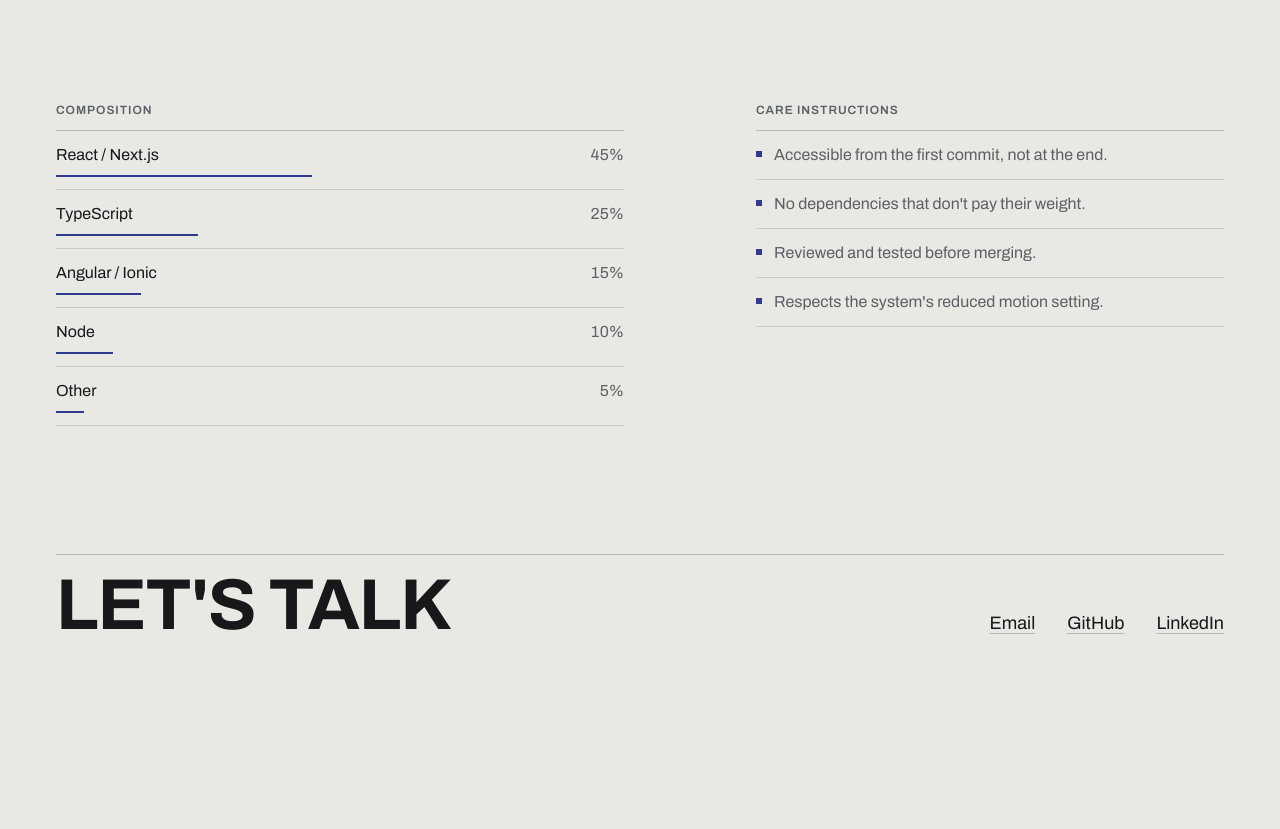
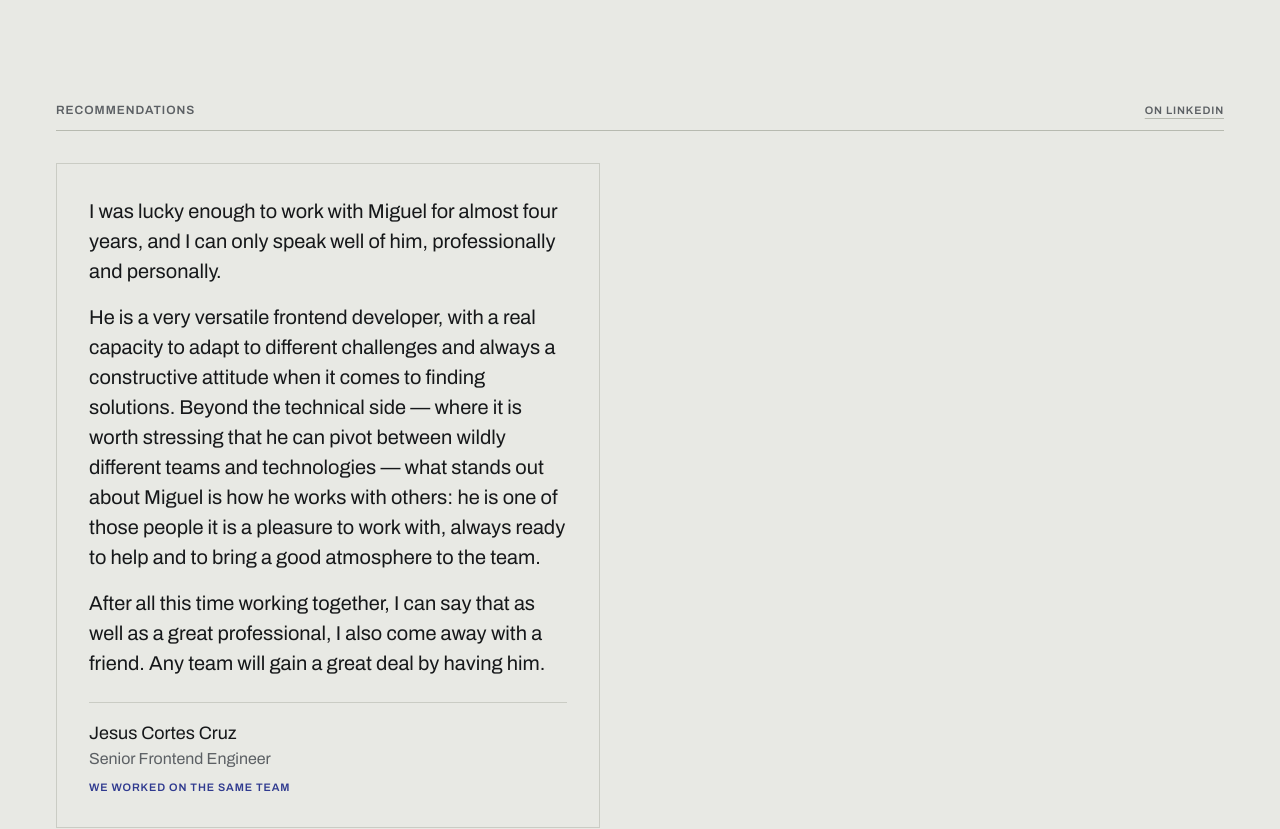
Before and after one commit to sonegs/portfolio, a Next.js app: page /en in a window 1280 px wide. Shown: the part 1800-2629 px from the top of the page. Before the commit the page ends 2549 px from the top, so only its background shows below. Built offline with nearby package versions, Linux system fonts and the light colour scheme; no server answers.

Commit message:
feat(testimonials): add the LinkedIn recommendations

```diff
--- a/public/locales/en/common.json
+++ b/public/locales/en/common.json
@@ -26,6 +26,10 @@
   "CAREER_AGENCY_ROLE": "Web developer",
   "CAREER_AGENCY_COMPANY": "Agency · Málaga",
   "CAREER_AGENCY_DETAIL": "Custom projects for retail and tourism clients.",
+  "TESTIMONIALS": "Recommendations",
+  "TESTIMONIALS_SOURCE": "On LinkedIn",
+  "TESTIMONIAL_JESUS_CORTES_TEXT": "I was lucky enough to work with Miguel for almost four years, and I can only speak well of him, professionally and personally.\n\nHe is a very versatile frontend developer, with a real capacity to adapt to different challenges and always a constructive attitude when it comes to finding solutions. Beyond the technical side — where it is worth stressing that he can pivot between wildly different teams and technologies — what stands out about Miguel is how he works with others: he is one of those people it is a pleasure to work with, always ready to help and to bring a good atmosphere to the team.\n\nAfter all this time working together, I can say that as well as a great professional, I also come away with a friend. Any team will gain a great deal by having him.",
+  "TESTIMONIAL_JESUS_CORTES_RELATION": "We worked on the same team",
   "COMPOSITION": "Composition",
   "COMPOSITION_OTHER": "Other",
   "CARE_INSTRUCTIONS": "Care instructions",
--- a/public/locales/es/common.json
+++ b/public/locales/es/common.json
@@ -26,6 +26,10 @@
   "CAREER_AGENCY_ROLE": "Desarrollador web",
   "CAREER_AGENCY_COMPANY": "Agencia · Málaga",
   "CAREER_AGENCY_DETAIL": "Proyectos a medida para clientes de retail y turismo.",
+  "TESTIMONIALS": "Opiniones",
+  "TESTIMONIALS_SOURCE": "En LinkedIn",
+  "TESTIMONIAL_JESUS_CORTES_TEXT": "Tuve la suerte de trabajar con Miguel durante casi cuatro años y solo puedo hablar bien de él, tanto a nivel profesional como personal.\n\nEs un desarrollador frontend muy versátil, con una gran capacidad para adaptarse a distintos retos y siempre con una actitud constructiva para encontrar soluciones. Más allá de lo técnico, en el que hay que recalcar que es capaz de pivotar entre equipos y tecnologías muy dispares, Miguel destaca por su compañerismo: es de esas personas con las que da gusto trabajar, siempre dispuesto a ayudar y aportar buen ambiente al equipo.\n\nDespués de todo este tiempo trabajando juntos, puedo decir que además de un gran profesional, también me llevo un amigo. Sin duda, cualquier equipo ganará mucho contando con él.",
+  "TESTIMONIAL_JESUS_CORTES_RELATION": "Trabajamos en el mismo equipo",
   "COMPOSITION": "Composición",
   "COMPOSITION_OTHER": "Otros",
   "CARE_INSTRUCTIONS": "Instrucciones de uso",
--- a/scripts/check-locales.mjs
+++ b/scripts/check-locales.mjs
@@ -3,7 +3,7 @@
 // keys, and every key the data builds from a template actually translated.
 import { readFileSync, readdirSync } from "node:fs";
 import { join } from "node:path";
-import { career, careInstructions, composition, repositories } from "../src/content.ts";
+import { career, careInstructions, composition, repositories, testimonials } from "../src/content.ts";
 
 const localesDir = "public/locales";
 const languages = readdirSync(localesDir);
@@ -29,6 +29,10 @@ const used = [
     `CAREER_${stage.key}_COMPANY`,
     `CAREER_${stage.key}_DETAIL`,
   ]),
+  ...testimonials.flatMap((testimonial) => [
+    `TESTIMONIAL_${testimonial.key}_TEXT`,
+    `TESTIMONIAL_${testimonial.key}_RELATION`,
+  ]),
   ...composition.map((item) => item.material).filter(isKey),
   ...careInstructions,
 ];
--- a/src/app/[lang]/page.tsx
+++ b/src/app/[lang]/page.tsx
@@ -2,7 +2,7 @@ import Link from "next/link";
 import { notFound } from "next/navigation";
 import { ThemeToggle } from "@/components/theme-toggle";
 import { Separator } from "@/components/ui/separator";
-import { career, careerStart, careInstructions, composition, profile, repositories } from "@/content";
+import { career, careerStart, careInstructions, composition, profile, repositories, testimonials } from "@/content";
 import { getT, isLanguage, languages, type Language } from "@/i18n";
 
 function Rule({ delay = 0 }: { delay?: number }) {
@@ -161,6 +161,49 @@ export default async function Page({ params }: PageProps<"/[lang]">) {
         </ol>
       </section>
 
+      {testimonials.length > 0 && (
+        <section className="pt-20 md:pt-28">
+          <div className="flex items-baseline justify-between gap-4 pb-3">
+            <SectionTitle>{t("TESTIMONIALS")}</SectionTitle>
+            <a
+              className="label text-[0.68rem] text-ink-soft underline decoration-rule underline-offset-4 transition-colors duration-200 hover:text-dye hover:decoration-dye"
+              href={profile.linkedin}
+            >
+              {t("TESTIMONIALS_SOURCE")}
+            </a>
+          </div>
+          <Rule delay={80} />
+          {/* Scroll snapping does the carousel: it is one card today and a swipeable
+              rail the moment there is a second, with no JavaScript either way. The
+              container takes focus so it can also be walked with the keyboard. */}
+          <div className="rail pt-8" tabIndex={0} role="group" aria-label={t("TESTIMONIALS")}>
+            {testimonials.map((testimonial) => (
+              <figure key={testimonial.key} className="border border-rule/60 p-6 md:p-8">
+                <blockquote className="text-pretty text-lg leading-[1.5] md:text-xl">
+                  {t(`TESTIMONIAL_${testimonial.key}_TEXT`)
+                    .split("\n\n")
+                    .map((paragraph, index) => (
+                      <p key={paragraph} className={index > 0 ? "pt-4" : undefined}>
+                        {paragraph}
+                      </p>
+                    ))}
+                </blockquote>
+                <figcaption className="pt-6">
+                  <Separator className="bg-rule/60" />
+                  <p className="pt-4 text-lg" translate="no">
+                    {testimonial.name}
+                  </p>
+                  <p className="text-ink-soft" translate="no">
+                    {testimonial.role}
+                  </p>
+                  <p className="label pt-2 text-[0.68rem] text-dye">{t(`TESTIMONIAL_${testimonial.key}_RELATION`)}</p>
+                </figcaption>
+              </figure>
+            ))}
+          </div>
+        </section>
+      )}
+
       <section className="grid grid-cols-12 gap-x-8 gap-y-14 pt-20 md:pt-28">
         <div className="col-span-12 md:col-span-6">
           <div className="pb-3">
--- a/src/app/globals.css
+++ b/src/app/globals.css
@@ -220,6 +220,29 @@ body {
   transform: none;
 }
 
+/* One card sits still, several become a swipeable rail. Snapping and the gutter
+   are the whole carousel: no library, no state, no buttons to keep in sync. */
+.rail {
+  display: grid;
+  grid-auto-flow: column;
+  grid-auto-columns: minmax(0, 34rem);
+  gap: 1.5rem;
+  overflow-x: auto;
+  scroll-snap-type: x mandatory;
+  overscroll-behavior-x: contain;
+  padding-bottom: 1rem;
+}
+
+.rail > * {
+  scroll-snap-align: start;
+}
+
+@media (max-width: 48rem) {
+  .rail {
+    grid-auto-columns: minmax(0, 85%);
+  }
+}
+
 @media (prefers-reduced-motion: reduce) {
   .rule-in,
   .settle {
--- a/src/content.ts
+++ b/src/content.ts
@@ -20,6 +20,10 @@ export const repositories = [
   { key: "DRONES", name: "traffic-drones", stack: "React · JavaScript", year: "2021" },
 ];
 
+// LinkedIn recommendations. The name and the job title are proper nouns; the
+// relationship and the recommendation itself are copy, so they live in the locales.
+export const testimonials = [{ key: "JESUS_CORTES", name: "Jesus Cortes Cruz", role: "Senior Frontend Engineer" }];
+
 export const career = [
   { key: "SENIOR", from: "2023", to: null },
   { key: "MAYORAL", from: "2019", to: "2023" },
```
